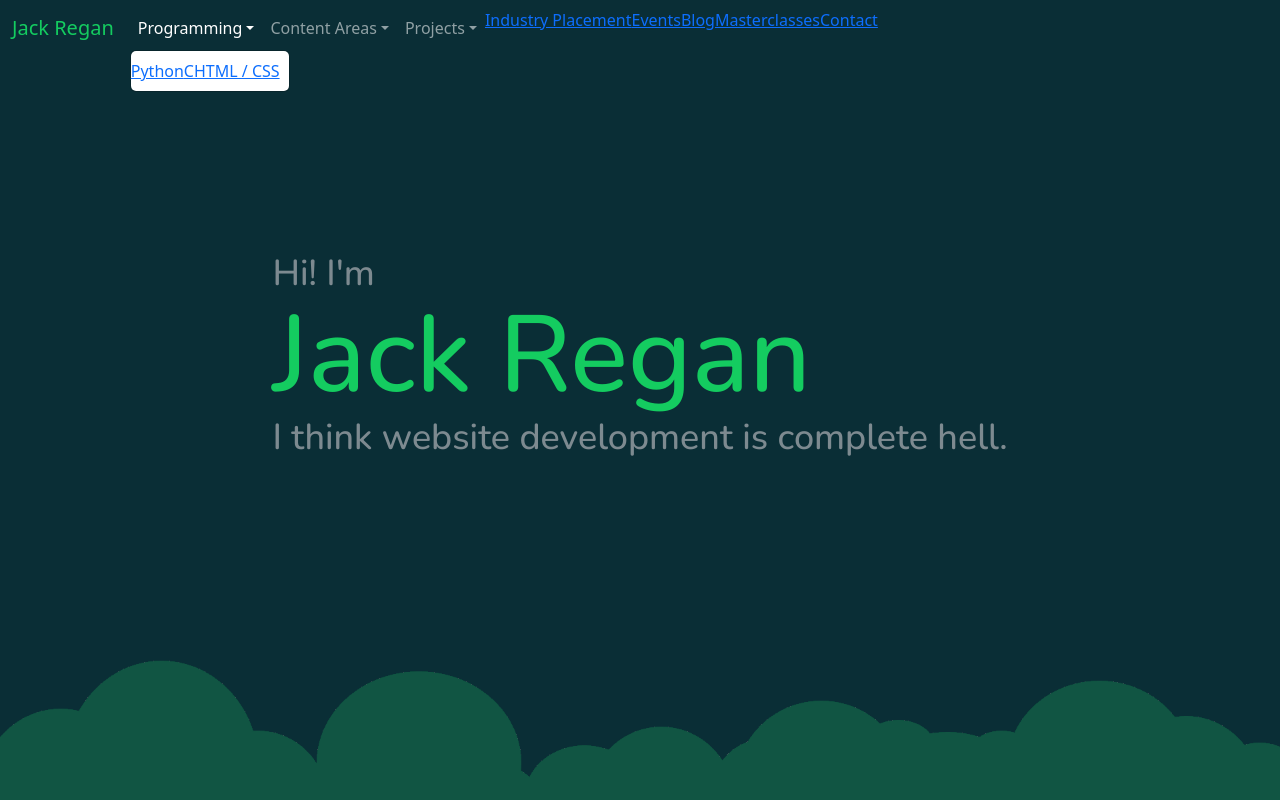
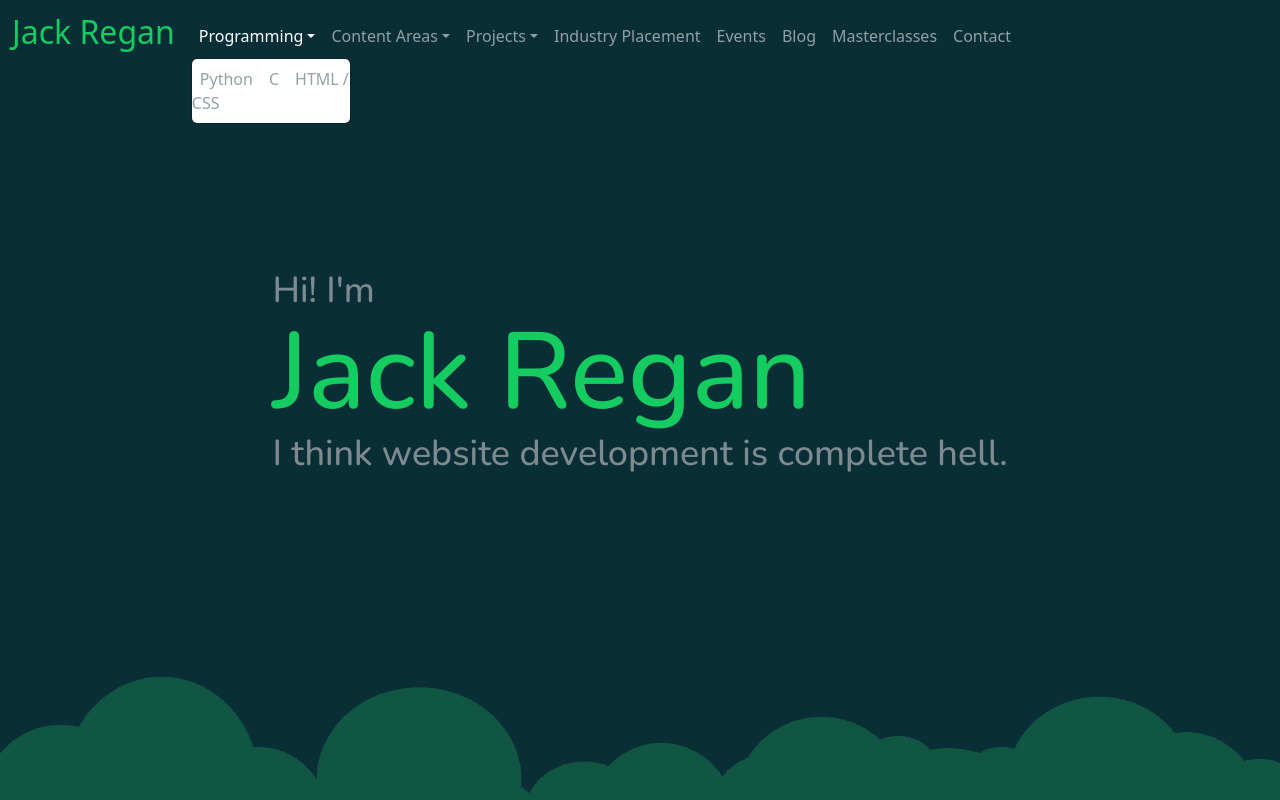
Before and after one commit to poggur/Portfolio, a React (Create React App) app: page / in a window 1280 px wide. Both pictures are taken after a click on the button "Programming". Shown: the top 800 px of the page. Built offline with nearby package versions, Linux system fonts and the light colour scheme.

Commit message:
improvements to navbar

```diff
--- /dev/null
+++ b/src/components/Navbar.css
@@ -0,0 +1,14 @@
+.NavbarLink {
+    text-decoration: none;
+    padding: 8px;
+    color: #91a1a4;
+}
+
+.NavbarLink:hover {
+    color: #c2cbcd;
+}
+
+.NavDrop {
+    display: flex;
+    flex-direction: column;
+}
--- a/src/components/Navbar.js
+++ b/src/components/Navbar.js
@@ -3,32 +3,37 @@ import Nav from 'react-bootstrap/Nav';
 import Navbar from 'react-bootstrap/Navbar';
 import NavDropdown from 'react-bootstrap/NavDropdown';
 import { Link } from 'react-router-dom';
+import './Navbar.css';
 
 function NavbarHeader() {
   return (
-    <Navbar collapseOnSelect expand="lg" variant="dark" style={{backgroundColor: '#0A2E36'}}>
+    <Navbar collapseOnSelect expand="lg" variant="dark" style={{backgroundColor: '#0A2E36', display: 'flex', justifyContent: 'center'}}>
       <Container fluid>
-        <Navbar.Brand href="/" style={{color: '#14CC60'}}>Jack Regan</Navbar.Brand>
+        <Navbar.Brand href="/">
+          <Link to="/" style={{textDecoration: 'none'}}>
+            <h2 style={{color: '#14CC60'}}>Jack Regan</h2>
+          </Link>
+        </Navbar.Brand>
         <Navbar.Toggle aria-controls="responsive-navbar-nav" />
         <Navbar.Collapse id="responsive-navbar-nav">
           <Nav className="me-auto">
-            <NavDropdown title="Programming" id="collasible-nav-dropdown">
-              <Link to="/py">Python</Link>
-              <Link to="/c">C</Link>
-              <Link to="/hc">HTML / CSS</Link>
+            <NavDropdown title="Programming" id="collasible-nav-dropdown" className='NavDrop'>
+              <Link className='NavbarLink' to="/py">Python</Link>
+              <Link className='NavbarLink' to="/c">C</Link>
+              <Link className='NavbarLink' to="/hc">HTML / CSS</Link>
             </NavDropdown>
             <NavDropdown title="Content Areas" id="collasible-nav-dropdown">
-              <Link to="/ca1">CA1-4</Link>
-              <Link to="/ca2">CA5-8</Link>
+              <Link className='NavbarLink' to="/ca1">CA1-4</Link>
+              <Link className='NavbarLink' to="/ca2">CA5-8</Link>
             </NavDropdown>
             <NavDropdown title="Projects" id="collasible-nav-dropdown">
-              <Link to="/UIUX">UI/UX</Link>
+              <Link className='NavbarLink' to="/UIUX">UI/UX</Link>
             </NavDropdown>
-            <Link to="/placement">Industry Placement</Link>
-            <Link to="/event">Events</Link>
-            <Link to="/blog">Blog</Link>
-            <Link to="/masterclass">Masterclasses</Link>
-            <Link to="/contact">Contact</Link>
+            <Link className='NavbarLink' to="/placement">Industry Placement</Link>
+            <Link className='NavbarLink' to="/event">Events</Link>
+            <Link className='NavbarLink' to="/blog">Blog</Link>
+            <Link className='NavbarLink' to="/masterclass">Masterclasses</Link>
+            <Link className='NavbarLink' to="/contact">Contact</Link>
           </Nav>
         </Navbar.Collapse>
       </Container>
```
